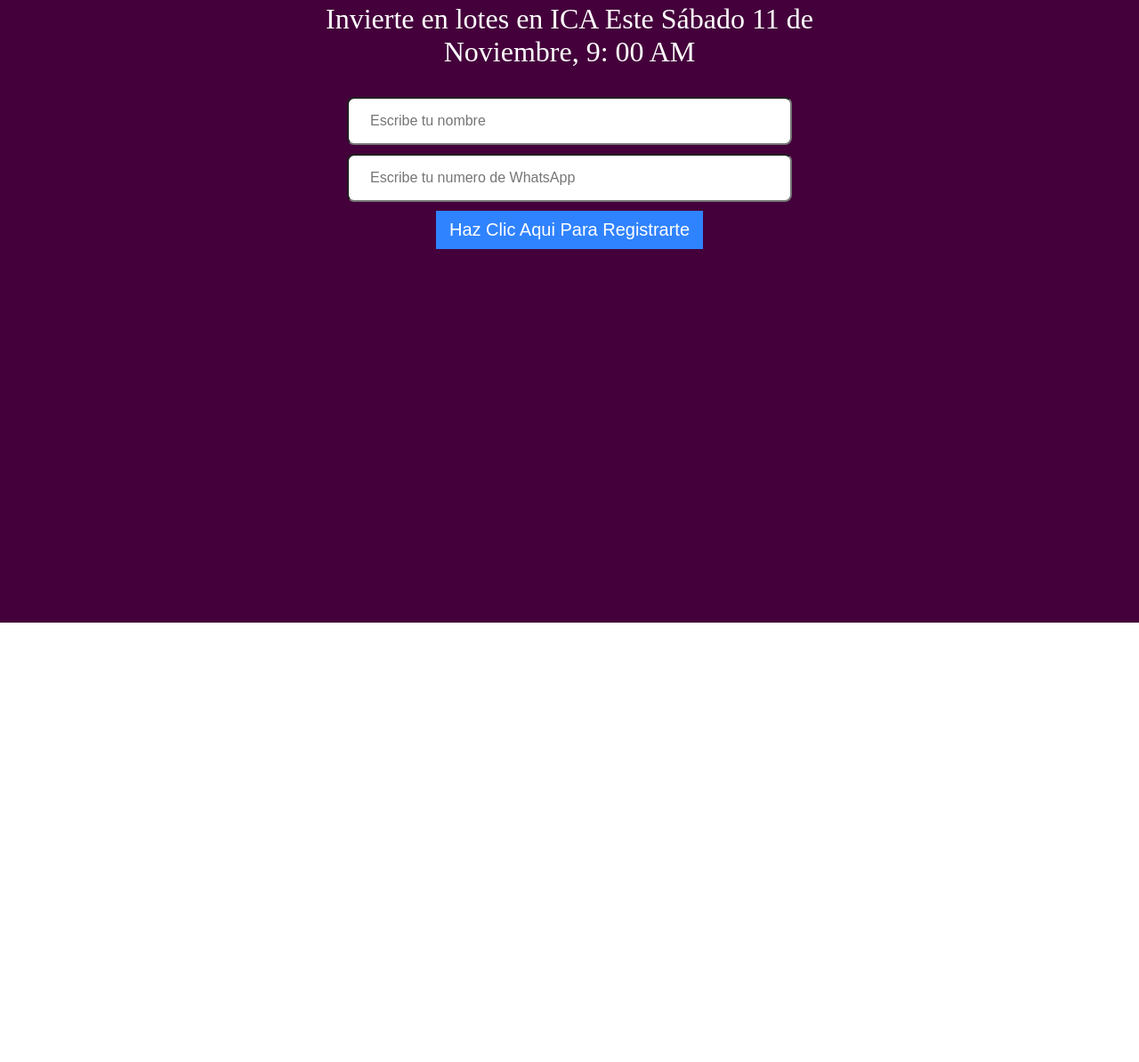
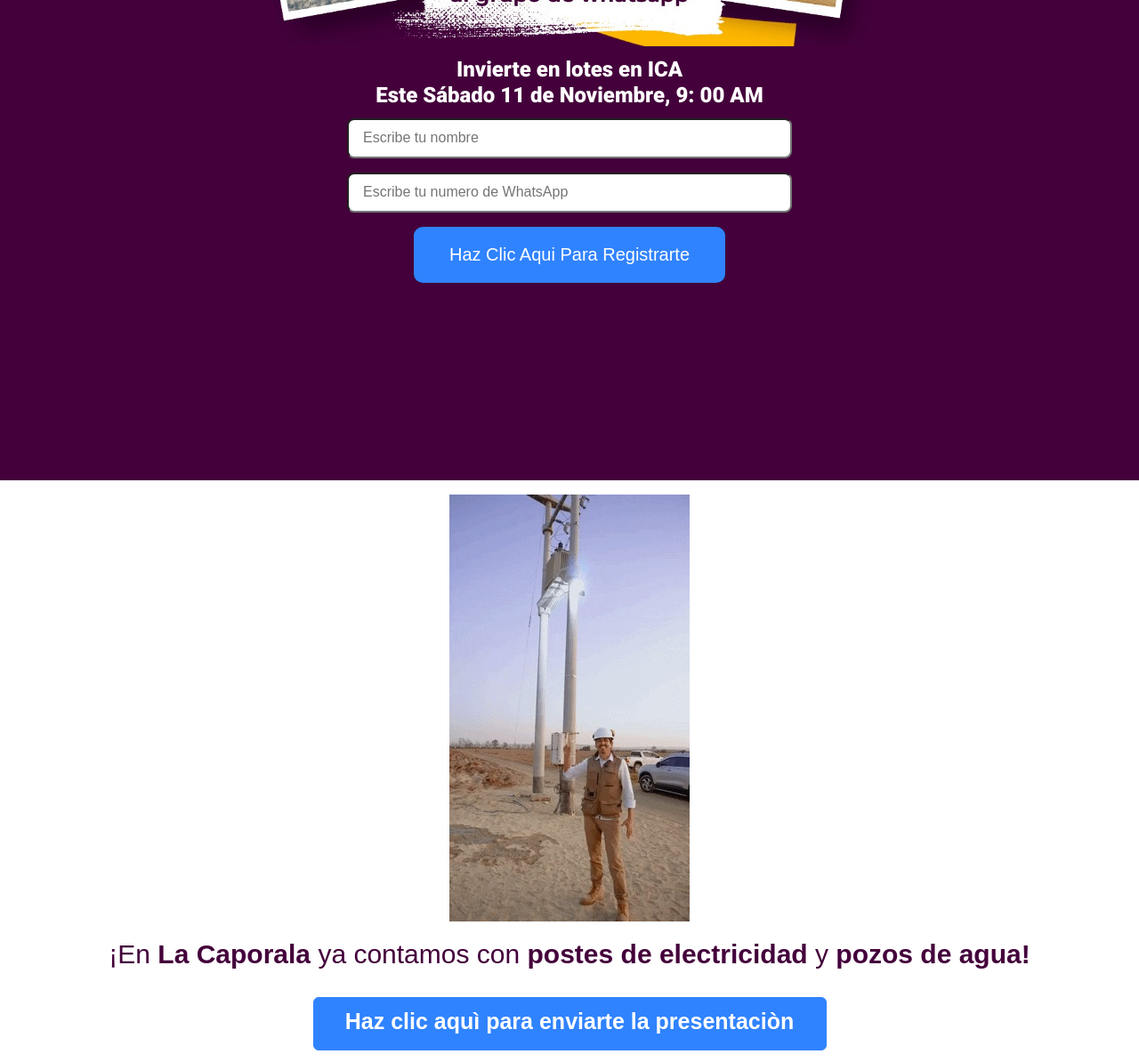
Before and after one commit to alejandro-cespedes/landingPage-casa-de-campo, a plain HTML site: page index.html in a window 1280 px wide. Shown: the part 500-1694 px from the top of the page at 89% size. Before the commit the page ends 1200 px from the top, so only its background shows below. Drawn offline with Linux system fonts and the light colour scheme.

Commit message:
Desktop concluido

```diff
--- a/index.html
+++ b/index.html
@@ -1,39 +1,129 @@
 <!DOCTYPE html>
 <html lang="en">
   <head>
-    <meta charset="UTF-8">
-    <meta name="viewport" content="width=device-width, initial-scale=1.0">
-    <link rel="stylesheet" href="style.css">
-    <link rel="stylesheet" href="normalize.css">
+    <meta charset="UTF-8" />
+    <meta name="viewport" content="width=device-width, initial-scale=1.0" />
+    <link rel="stylesheet" href="style.css" />
+    <link rel="stylesheet" href="normalize.css" />
     <title>Document</title>
   </head>
   <body>
-
     <header class="header">
       <picture class="container__img">
-            <img class="img__caporala" src="img/ImagenFondoInicial.jfif" alt="">
+        <img class="img__caporala" src="img/ImagenFondoInicial.jfif" alt="" />
         <div class="subtitle">
-                <p class="subtitle__paragrahp">Invierte en lotes en ICA
-                    Este Sábado 11 de Noviembre, 9: 00 AM</p>
+          <p class="subtitle__paragrahp">
+            Invierte en lotes en ICA
+          </p>
+          <p class="subtitle__paragrahp">
+            Este Sábado 11 de Noviembre, 9: 00 AM
+          </p>
         </div>
         <div class="form">
           <form class="form__form">
             <div class="form__field">
               <label for="name" class="form__label"></label>
-                    <input type="text" id="name" class="form__input" placeholder="Escribe tu nombre">
+              <input
+                type="text"
+                id="name"
+                class="form__input"
+                placeholder="Escribe tu nombre"
+              />
             </div>
 
             <div class="form__field">
               <label for="whatsapp" class="form__label"></label>
-                    <input type="text" id="whatsapp" class="form__input" placeholder="Escribe tu numero de WhatsApp">
+              <input
+                type="text"
+                id="whatsapp"
+                class="form__input"
+                placeholder="Escribe tu numero de WhatsApp"
+              />
             </div>
 
-                  <button type="submit" class="form__button">Haz Clic Aqui Para Registrarte</button>
+            <button type="submit" class="form__button">
+              Haz Clic Aqui Para Registrarte
+            </button>
           </form>
         </div>
       </picture>
-
     </header>
 
+    <main>
+      <section class="box">
+        <p>
+          <img
+            class="image 1"
+            src="/img/imagenPrincipal01.jfif"
+            alt="imagen1"
+          />
+        </p>
+
+        <label class="text"
+          >¡En <span class="subtext">La Caporala</span> ya contamos con
+          <span class="subtext">postes de electricidad</span> y
+          <span class="subtext">pozos de agua!</span></label
+        >
+
+
+        <div class="button">
+          <a href="#" class="letterButton"
+          >Haz clic aquì para enviarte la presentaciòn</a
+        ></div>
+
+        </p>
+
+        <p>
+          <img
+            class="image2"
+            src="/img/imagenCaballitoLogo.jfif"
+            alt="imagen2"
+          />
+        </p>
+
+        <p class="founder__container">
+          <label class="text"
+            >Imagina invertir en un lote cuya plusvalìa crece desde el
+            principio.
+
+            <span class="subtext">¡Ya son màs de 400 familias que invirtieron!</span></sapn></label
+          >
+        </p>
+
+        <img class="image3" src="/img/imagenPrincipal02.jfif" alt="imagen3" />
+      </section>
+
+      <section class="box">
+
+        <p><label class="text subtext">La Caporala ya cuenta con:</label></p>
+
+        <img class="benefit" src="/img/01.jfif" alt="factivilidadServicios">
+        <img class="benefit" src="/img/02.jfif" alt="tituloPropiedad">
+        <img class="benefit" src="/img/03.jfif" alt="ubicacionpriviligeada">
+        <img class="benefit" src="/img/04.jfif" alt="garantia">
+
+        <div class="button">
+          <a href="#" class="letterButton">Haz clic aquì para enviarte la presentaciòn</a>
+        </div>
+
+      </section>
+      <section class="box">
+        <p class="founder__container">
+          <label class="text text-weight100"
+            >
+            Mi nombre es <span class="subtext">Olmer Pichihua</span> fundador de la Inmobiliaria Pichihua <span class="subtext">y yo mismo te quiero presentar tu próximo inversión inmobiliaria.</span>
+            </label
+          >
+        </p>
+
+        <img class="benefit" src="/img/imagenPrincipal03.jfif" alt="factivilidadServicios">
+
+        <div class="button">
+          <a href="#" class="letterButton">Haz clic aquì para enviarte la presentaciòn</a>
+        </div>
+        <hr>
+        <hr>
+      </section>
+    </main>
   </body>
 </html>
--- a/style.css
+++ b/style.css
@@ -1,9 +1,18 @@
+@import url('https://fonts.googleapis.com/css2?family=Poppins:ital,wght@0,100;0,200;0,300;0,400;0,500;0,600;0,700;0,800;0,900;1,100;1,200;1,300;1,400;1,500;1,600;1,700;1,800;1,900&family=Roboto:ital,wght@0,100;0,300;0,400;0,500;0,700;0,900;1,100;1,300;1,400;1,500;1,700;1,900&display=swap');
 :root {
-    --color-body: #44003B
+  --color-body: #44003B;
+  --color-button: #3083FF;
+  --box-shadow-button: 0 0 1px 0 rgba(0, 0, 0, 0.5);
+
+}
+
+body {
+  font-family: 'Roboto', sans-serif;
+
 }
 
 .header {
-    height: 150vh;
+  height: 130vh;
   background-color: var(--color-body);
   align-items: start;
 }
@@ -15,7 +24,7 @@
   align-items: center;
 }
 .img__caporala {
-    width: 70%;
+  width: 82%;
   object-fit: cover;
 }
 
@@ -24,13 +33,15 @@
   padding: 0;
   max-width: 600px;
   text-align: center;
+  line-height: 0.2;
 }
 .subtitle__paragrahp{
   background-color: transparent;
   font-size: unset;
   color: unset;
   color: #fff;
-    font-size: 2em;
+  font-size: 1.5rem;
+  font-weight: 900;
 }
 
 .form__form {
@@ -45,25 +56,90 @@
 }
 
 .form__field {
-    margin-bottom: 10px;
+  margin-bottom: 1em;
   width: 500px;
   display: flex;
   flex-direction: column;
 }
 
 .form__input {
-    padding: 1em 1.5em;
+  padding: .7em 1em;
   border-radius: .5em;
   outline: none;
 }
 
 
 .form__button {
-    padding: 10px 10px;
-    width: 300px;
+  padding: 1em;
+  width: 350px;
   font-size: 20px;
   background-color: #3083FF;
+  border: 1px solid #3083FF;
   color: #fff;
   border: none;
   cursor: pointer;
+  border-radius: .5em;
+  box-shadow: var(--box-shadow-button);
 }
+
+/*main*/
+
+.box{
+  text-align: center;
+  align-items:center;
+  display: flex;
+  flex-direction: column;
+}
+
+.text{
+  font-size: 30px;
+  color: var(--color-body);
+  font-family:  Arial, sans-serif;
+}
+
+
+.founder__container{
+  max-width: 1100px;
+}
+
+.subtext{
+  font-weight: 550;
+}
+
+.text-weight100{
+  font-weight: 100;
+}
+
+.image2{
+  width: 150px;
+
+}
+
+.image3{
+  width: 560px;
+  object-fit: cover;
+
+}
+
+.button{
+  width:550px;
+  height: 33px;
+  border: 1px solid var(--color-button);
+  padding: .5em;
+  border-radius: 6px;
+  font-size: 25px;
+  background-color: var(--color-button);
+  margin-top: 30px;
+}
+
+.letterButton{
+  color:#fff;
+  text-decoration: none;
+  font-family:  Arial, sans-serif;
+  font-weight: 550;
+}
+
+.benefit{
+  width:700px;
+  margin: 20px;
+}
```
Lines whose indentation alone changed are shown as unchanged.
